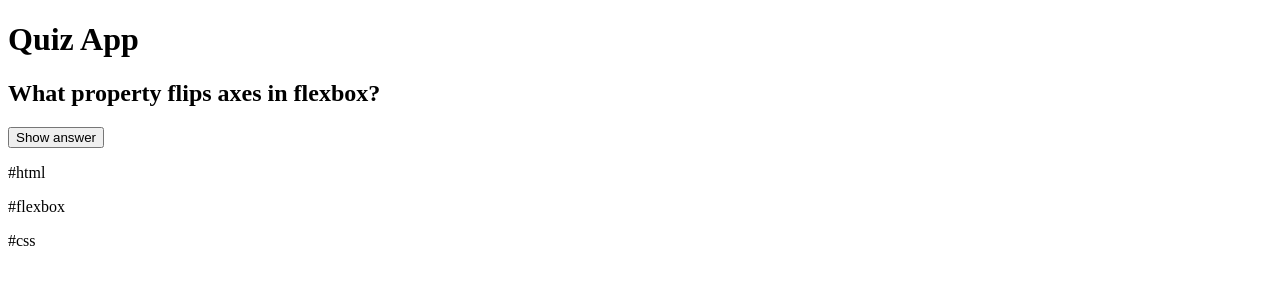
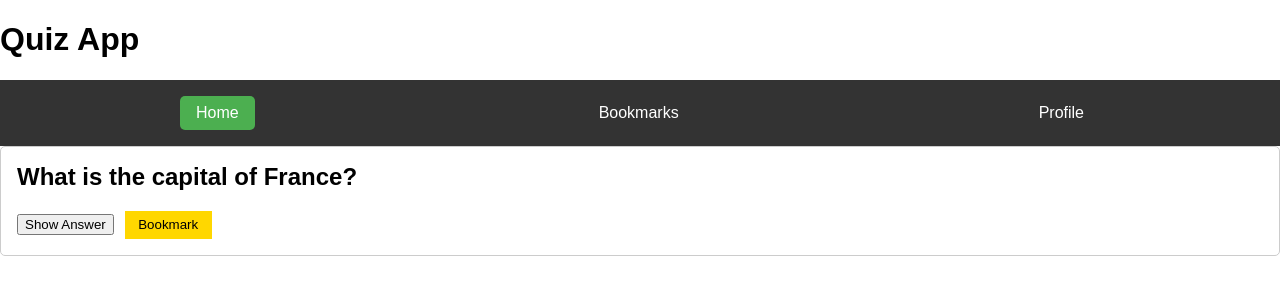
Before and after one commit to Wandersmann731/qiuz-app, a plain HTML site: page index.html in a window 1280 px wide. Drawn offline with Linux system fonts and the light colour scheme.

Commit message:
Add profile page

```diff
--- a/index.html
+++ b/index.html
@@ -3,16 +3,22 @@
   <head>
     <meta charset="UTF-8" />
     <meta name="viewport" content="width=device-width, initial-scale=1.0" />
+    <link rel="stylesheet" href="style.css" />
     <title>Document</title>
   </head>
   <body>
     <h1>Quiz App</h1>
+    <nav>
+      <a href="index.html" class="active">Home</a>
+      <a href="bookmarks.html">Bookmarks</a>
+      <a href="profile.html">Profile</a>
+    </nav>
+
     <section class="question-card">
-      <h2 class="question">What property flips axes in flexbox?</h2>
-      <button class="button">Show answer</button>
-      <p class="categorie">#html</p>
-      <p class="categorie">#flexbox</p>
-      <p class="categorie">#css</p>
+      <h2>What is the capital of France?</h2>
+      <p class="answer hidden">Paris</p>
+      <button>Show Answer</button>
+      <button class="bookmark">Bookmark</button>
     </section>
   </body>
 </html>
--- a/style.css
+++ b/style.css
@@ -1,45 +1,59 @@
 body {
+  font-family: Arial, sans-serif;
+  margin: 0;
+  padding: 0;
   box-sizing: border-box;
-  background-color: white;
 }
-.header {
-  display: flex;
-  flex-direction: column;
-  align-items: center;
-  width: 500px;
-}
-h1 {
-  display: flex;
-  justify-content: center;
-  border: solid 3px goldenrod;
-  line-height: 1.5;
-}
-.question-card {
-  display: flex;
-  flex-direction: column;
-  align-items: center;
-  justify-content: center;
-  border: solid 3px black;
-  font-size: large;
-  height: 250px;
+
+header {
+  background-color: #4caf50;
+  color: white;
+  padding: 1em;
   text-align: center;
 }
-.question {  display: flex;
-    flex-direction: column;
-    align-items: center;
-    justify-content: center;
-    font-size: large;
-    text-align: center;}
+main {
+  padding: 1em;
+}
 
-.button {
-  font-size: medium;
-  height: 50px;
-  width: 200px;
+.question-card {
+  border: 1px solid #ccc;
+  padding: 1em;
+  margin-bottom: 1em;
+  border-radius: 5px;
 }
-.categorie {
-  border: solid 1px grey;
-  background-color: lightgray;
-  position: relative; left 50px;
-  display:flex;
-  align-content: flex-start;
+
+.question-card h2 {
+  margin-top: 0;
 }
+
+.answer.hidden {
+  display: none;
+}
+
+button {
+  margin-right: 0.5em;
+}
+
+.bookmark {
+  background-color: #ffd700;
+  border: none;
+  padding: 0.5em 1em;
+  cursor: pointer;
+}
+nav {
+  display: flex;
+  justify-content: space-around;
+  background-color: #333;
+  padding: 1em;
+}
+
+nav a {
+  color: white;
+  text-decoration: none;
+  padding: 0.5em 1em;
+}
+
+nav a.active {
+  background-color: #4caf50;
+  border-radius: 5px;
+}
```
Also changed, not shown: bookmarks.html (+27 -0 lines), profile.html (added, +27 -0 lines).
